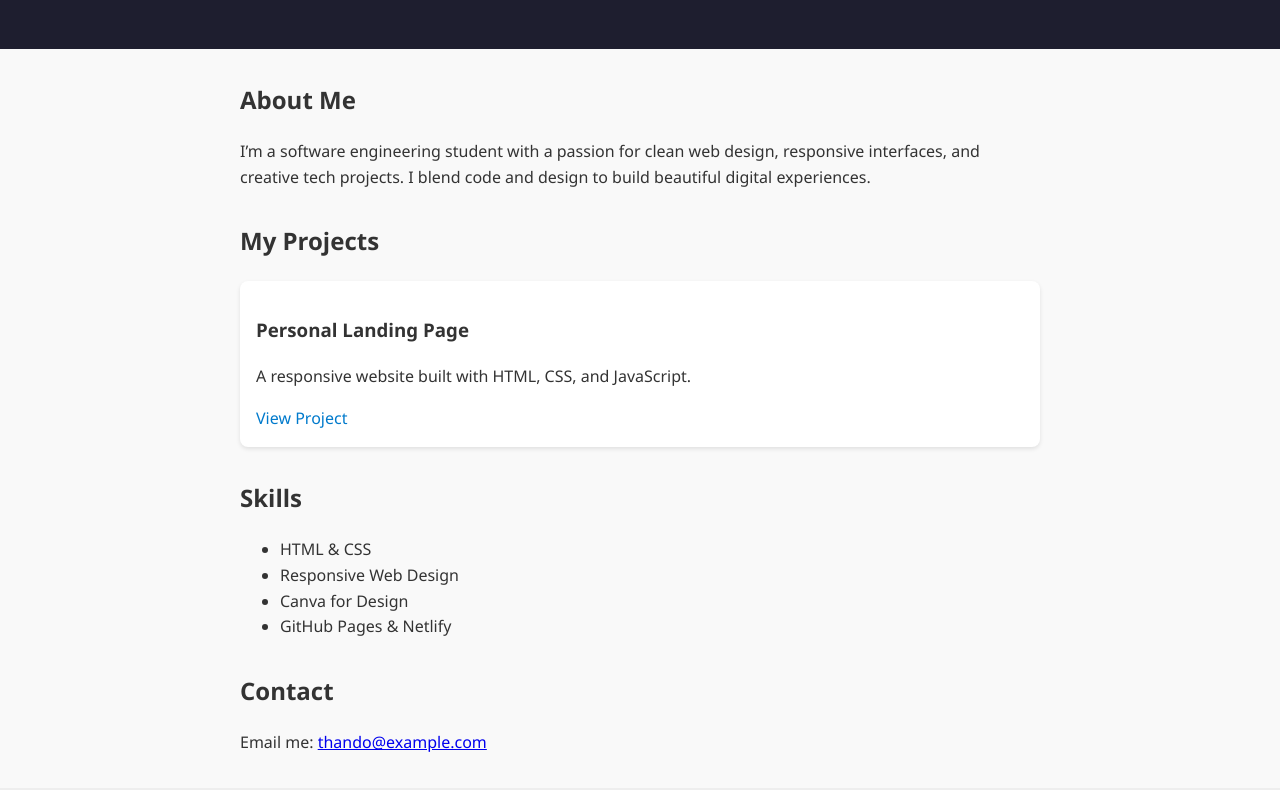
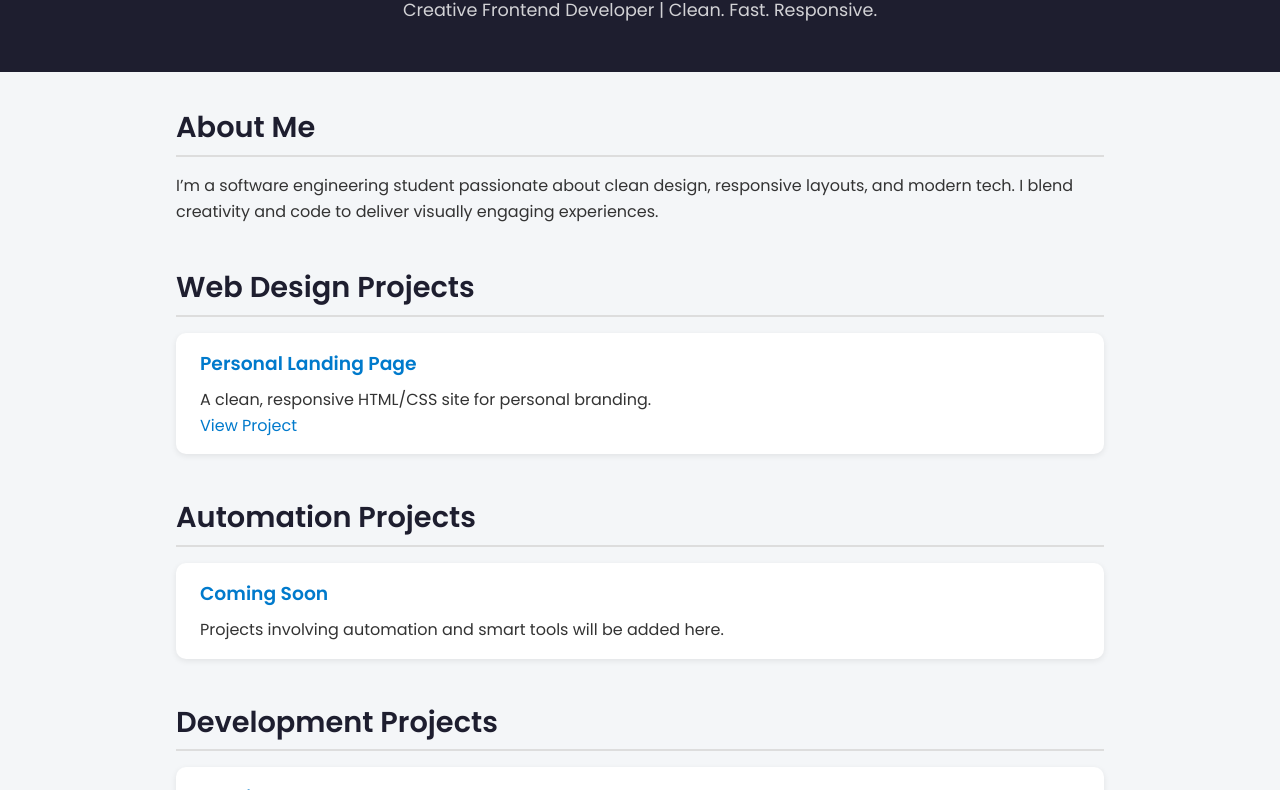
Before and after one commit to GamaCodesHQ/webdesign-portfolio-template, a plain HTML site: page index.html in a window 1280 px wide. Shown: the part 124-914 px from the top of the page. Drawn offline with Linux system fonts and the light colour scheme.

Commit message:
update-html

```diff
--- a/index.html
+++ b/index.html
@@ -4,74 +4,159 @@
   <meta charset="UTF-8" />
   <meta name="viewport" content="width=device-width, initial-scale=1.0" />
   <title>Thandolwenkosi Gama | Portfolio</title>
+
+  <!-- Google Fonts -->
+  <link href="https://fonts.googleapis.com/css2?family=Poppins:wght@400;600&display=swap" rel="stylesheet" />
+
+  <!-- Styles -->
   <style>
+    * {
+      margin: 0;
+      padding: 0;
+      box-sizing: border-box;
+    }
+
     body {
-      margin: 0;
-      font-family: 'Segoe UI', Tahoma, Geneva, Verdana, sans-serif;
+      font-family: 'Poppins', sans-serif;
+      background-color: #f4f6f8;
+      color: #333;
       line-height: 1.6;
-      color: #333;
-      background: #f9f9f9;
     }
+
     header {
       background: #1e1e2f;
       color: white;
-      padding: 2rem;
+      padding: 3rem 1rem;
       text-align: center;
     }
+
     header h1 {
-      margin: 0;
+      font-size: 2.5rem;
+      margin-bottom: 0.5rem;
     }
+
+    header p {
+      font-size: 1.1rem;
+      opacity: 0.8;
+    }
+
+    .container {
+      max-width: 960px;
+      margin: auto;
+      padding: 2rem 1rem;
+    }
+
     section {
-      max-width: 800px;
-      margin: 2rem auto;
-      padding: 0 1rem;
+      margin-bottom: 2.5rem;
     }
+
+    h2 {
+      font-size: 1.8rem;
+      color: #1e1e2f;
+      margin-bottom: 1rem;
+      border-bottom: 2px solid #ddd;
+      padding-bottom: 0.3rem;
+    }
+
     .project {
       background: white;
-      padding: 1rem;
+      padding: 1rem 1.5rem;
       margin-bottom: 1rem;
+      border-radius: 10px;
+      box-shadow: 0 2px 6px rgba(0,0,0,0.08);
+      transition: transform 0.2s ease, box-shadow 0.2s ease;
+    }
+
+    .project:hover {
+      transform: translateY(-5px);
+      box-shadow: 0 4px 12px rgba(0,0,0,0.12);
+    }
+
+    .project h3 {
+      color: #007acc;
+      margin-bottom: 0.5rem;
+    }
+
+    .project a {
+      text-decoration: none;
+      color: #007acc;
+    }
+
+    ul.skills {
+      list-style: none;
+      display: flex;
+      flex-wrap: wrap;
+      gap: 0.8rem;
+    }
+
+    ul.skills li {
+      background: #e0e7ff;
+      padding: 0.4rem 0.8rem;
       border-radius: 8px;
-      box-shadow: 0 2px 4px rgba(0,0,0,0.1);
+      font-size: 0.95rem;
     }
-    .project a {
-      color: #007acc;
-      text-decoration: none;
-    }
+
     footer {
+      background: #eaeaea;
       text-align: center;
       padding: 1rem;
-      background: #eee;
       font-size: 0.9rem;
+    }
+
+    @media (max-width: 600px) {
+      header h1 {
+        font-size: 2rem;
+      }
     }
   </style>
 </head>
 <body>
+
   <header>
     <h1>Thandolwenkosi Gama</h1>
     <p>Creative Frontend Developer | Clean. Fast. Responsive.</p>
   </header>
 
+  <main class="container">
     <section>
       <h2>About Me</h2>
-    <p>I’m a software engineering student with a passion for clean web design, responsive interfaces, and creative tech projects. I blend code and design to build beautiful digital experiences.</p>
+      <p>I’m a software engineering student passionate about clean design, responsive layouts, and modern tech. I blend creativity and code to deliver visually engaging experiences.</p>
     </section>
 
     <section>
-    <h2>My Projects</h2>
+      <h2>Web Design Projects</h2>
       <div class="project">
         <h3>Personal Landing Page</h3>
-      <p>A responsive website built with HTML, CSS, and JavaScript.</p>
-      <a href="#" target="_blank">View Project</a>
+        <p>A clean, responsive HTML/CSS site for personal branding.</p>
+        <a href="#">View Project</a>
+      </div>
+    </section>
+
+    <section>
+      <h2>Automation Projects</h2>
+      <div class="project">
+        <h3>Coming Soon</h3>
+        <p>Projects involving automation and smart tools will be added here.</p>
+      </div>
+    </section>
+
+    <section>
+      <h2>Development Projects</h2>
+      <div class="project">
+        <h3>Coming Soon</h3>
+        <p>Apps and systems I’ve built or contributed to will appear here.</p>
       </div>
     </section>
 
     <section>
       <h2>Skills</h2>
-    <ul>
+      <ul class="skills">
         <li>HTML & CSS</li>
+        <li>JavaScript Basics</li>
         <li>Responsive Web Design</li>
-      <li>Canva for Design</li>
-      <li>GitHub Pages & Netlify</li>
+        <li>Git & GitHub</li>
+        <li>Canva</li>
+        <li>Netlify & GitHub Pages</li>
       </ul>
     </section>
 
@@ -79,9 +164,11 @@
       <h2>Contact</h2>
       <p>Email me: <a href="mailto:thando@example.com">thando@example.com</a></p>
     </section>
+  </main>
 
   <footer>
-    <p>&copy; 2025 Thandolwenkosi Gama</p>
+    <p>&copy; 2025 Thandolwenkosi Gama. All rights reserved.</p>
   </footer>
+
 </body>
 </html>
```
Lines whose indentation alone changed are shown as unchanged.
